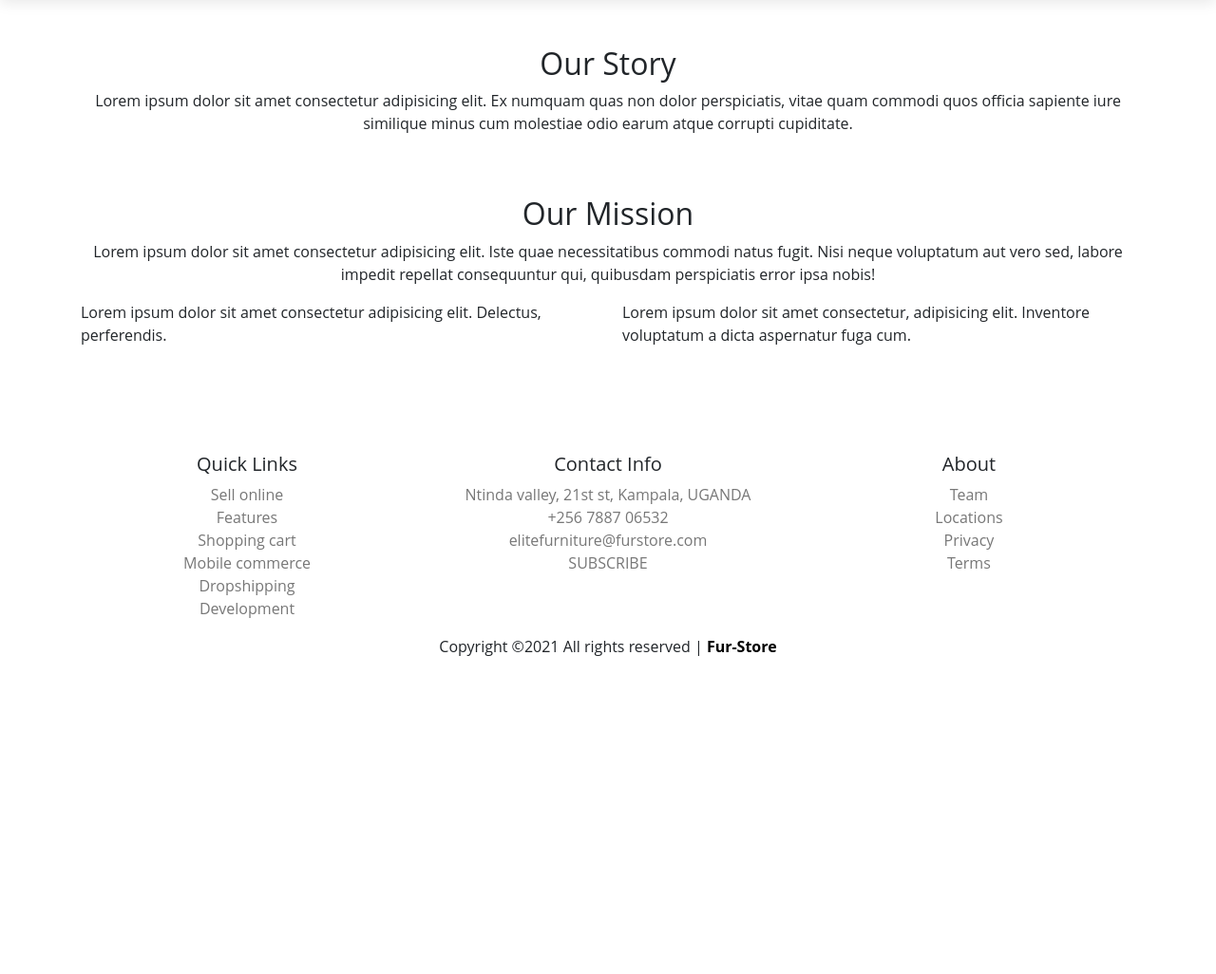
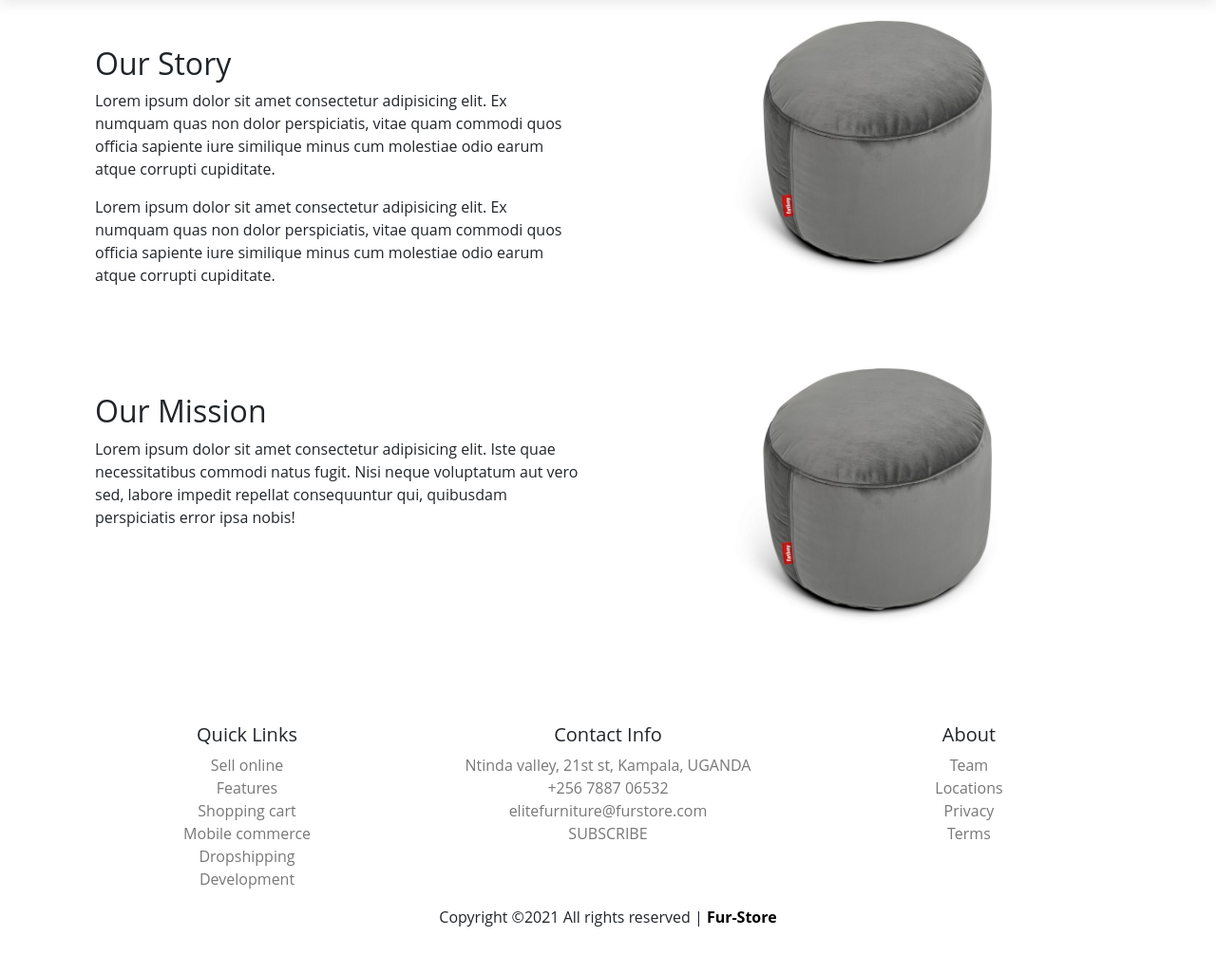
Before and after one commit to occn8/furniture-store, a PHP site: page /about.php in a window 1280 px wide. Shown: the part 141-1167 px from the top of the page at 95% size. Before the commit the page ends 832 px from the top, so only its background shows below. Run offline with PHP 8.4, Linux system fonts and the light colour scheme; some libraries are stand-ins or nearby versions; some web fonts are replaced.

Commit message:
aboutpage

```diff
--- a/about.php
+++ b/about.php
@@ -9,26 +9,33 @@ include('widgets/header.php');
 
 <main>
     <section>
-        <div class="container text-center py-5">
-            <h2 class="head">Our Story</h2>
-            <p>Lorem ipsum dolor sit amet consectetur adipisicing elit. Ex numquam quas non dolor perspiciatis, vitae quam commodi quos officia sapiente iure similique minus cum molestiae odio earum atque corrupti cupiditate.</p>
-        </div>
-        <div class="container text-center">
-            <h2>Our Mission</h2>
-            <p>Lorem ipsum dolor sit amet consectetur adipisicing elit. Iste quae necessitatibus commodi natus fugit. Nisi neque voluptatum aut vero sed, labore impedit repellat consequuntur qui, quibusdam perspiciatis error ipsa nobis!</p>
-        </div>
         <div class="container">
             <div class="row">
                 <div class="col-6">
-                    <p>Lorem ipsum dolor sit amet consectetur adipisicing elit. Delectus, perferendis.</p>
+                    <div class="container py-5">
+                        <h2>Our Story</h2>
+                        <p>Lorem ipsum dolor sit amet consectetur adipisicing elit. Ex numquam quas non dolor perspiciatis, vitae quam commodi quos officia sapiente iure similique minus cum molestiae odio earum atque corrupti cupiditate.</p>
+                        <p>Lorem ipsum dolor sit amet consectetur adipisicing elit. Ex numquam quas non dolor perspiciatis, vitae quam commodi quos officia sapiente iure similique minus cum molestiae odio earum atque corrupti cupiditate.</p>
+                   </div>
                 </div>
+                <div class="col-6 text-center">
+                    <img src="assets/products/poufs/8.jpg" height="300px" alt="">
+                </div>
+            </div>
+            <div class="row">
                 <div class="col-6">
-                    <p>Lorem ipsum dolor sit amet consectetur, adipisicing elit. Inventore voluptatum a dicta aspernatur fuga cum.</p>
+                    <div class="container py-5">
+                        <h2>Our Mission</h2>
+                        <p>Lorem ipsum dolor sit amet consectetur adipisicing elit. Iste quae necessitatibus commodi natus fugit. Nisi neque voluptatum aut vero sed, labore impedit repellat consequuntur qui, quibusdam perspiciatis error ipsa nobis!</p>
+                    </div>
+                </div>
+                <div class="col-6 text-center">
+                    <img src="assets/products/poufs/8.jpg" height="300px" alt="">
                 </div>
             </div>
         </div>
+
     </section>
-    <section></section>
 </main>
 
 <?php
```
